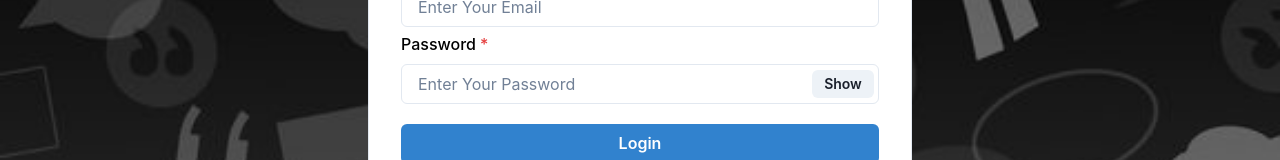
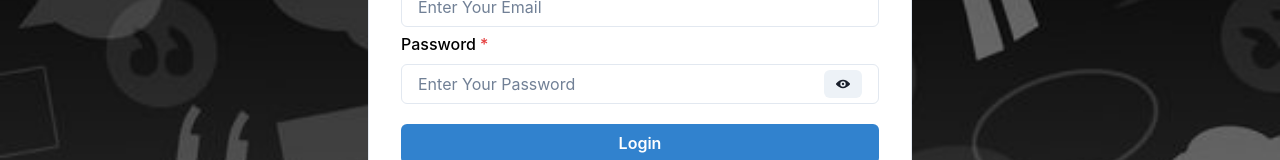
Before and after one commit to Vermasaiyam/ChatTap, a React (Create React App) app in the folder frontend/: page / in a window 1280 px wide. Shown: the part 269-429 px from the top of the page. Built offline with nearby package versions, Linux system fonts and the light colour scheme.

Commit message:
show-hide icon changed

```diff
--- a/frontend/src/components/Authentication/Login.js
+++ b/frontend/src/components/Authentication/Login.js
@@ -4,6 +4,7 @@ import axios from 'axios'
 import { useHistory } from 'react-router-dom'
 import { ChatState } from '../../Context/ChatProvider'
 import { css } from '@emotion/react';
+import { ViewIcon, ViewOffIcon } from '@chakra-ui/icons'
 
 const Login = () => {
 
@@ -102,7 +103,7 @@ const Login = () => {
           <Input type={show ? "text" : 'password'} value={password} placeholder='Enter Your Password' onChange={(e) => setPassword(e.target.value)} />
           <InputRightElement width="4.5rem">
             <Button h="1.75rem" size="sm" onClick={handleClick}>
-              {show ? "Hide" : "Show"}
+              {show ? <ViewOffIcon/> : <ViewIcon/> }
             </Button>
           </InputRightElement>
         </InputGroup>
--- a/frontend/src/components/Authentication/Signup.js
+++ b/frontend/src/components/Authentication/Signup.js
@@ -1,7 +1,8 @@
 import { Button, FormControl, FormLabel, Input, InputGroup, InputRightElement, VStack, useToast } from '@chakra-ui/react'
 import React, { useState } from 'react'
 import axios from 'axios'
-import {useHistory} from 'react-router-dom'
+import { useHistory } from 'react-router-dom'
+import { ViewIcon, ViewOffIcon } from '@chakra-ui/icons'
 
 
 const Signup = () => {
@@ -147,7 +148,7 @@ const Signup = () => {
           <Input type={show1 ? "text" : 'password'} placeholder='Enter Your Password' onChange={(e) => setPassword(e.target.value)} />
           <InputRightElement width="4.5rem">
             <Button h="1.75rem" size="sm" onClick={handleClick1}>
-              {show1 ? "Hide" : "Show"}
+              {show1 ? <ViewOffIcon /> : <ViewIcon />}
             </Button>
           </InputRightElement>
         </InputGroup>
@@ -159,7 +160,7 @@ const Signup = () => {
           <Input type={show2 ? "text" : 'password'} placeholder='Confirm Your Password' onChange={(e) => setConfirmpassword(e.target.value)} />
           <InputRightElement width="4.5rem">
             <Button h="1.75rem" size="sm" onClick={handleClick2}>
-              {show2 ? "Hide" : "Show"}
+              {show2 ? <ViewOffIcon /> : <ViewIcon />}
             </Button>
           </InputRightElement>
         </InputGroup>
```
Also changed, not shown: 1 other file (tests, documents, lock files or other folders).
